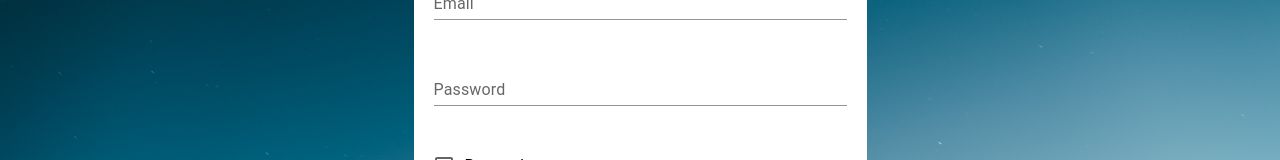
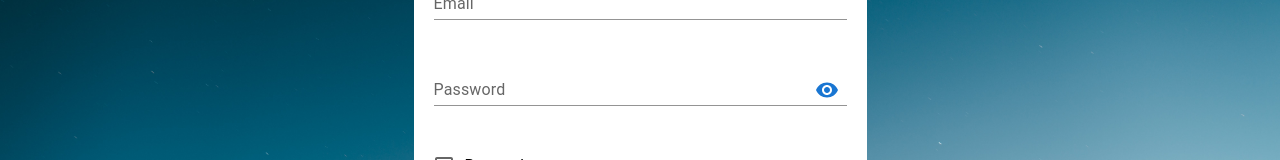
Before and after one commit to Rumata-SL/Learning-cards, a React (Create React App) app: page /#/profile/ in a window 1280 px wide. Shown: the part 235-395 px from the top of the page. Built offline with nearby package versions, Linux system fonts and the light colour scheme.

Commit message:
feat password visibility toggler

```diff
--- a/src/feautures/login/Login.tsx
+++ b/src/feautures/login/Login.tsx
@@ -1,12 +1,13 @@
-import React from 'react';
+import React, {useState} from 'react';
 import {useAppDispatch, useAppSelector} from '../../bll/store';
 import {useFormik} from 'formik';
 import {Link, Navigate} from 'react-router-dom';
 import {loginTC} from './loginReducer';
-import {Checkbox, FormControl, FormControlLabel, Input, InputLabel} from '@mui/material';
+import {Checkbox, FormControl, FormControlLabel, IconButton, Input, InputAdornment, InputLabel} from '@mui/material';
 import styles from './Login.module.css';
 import style from '../recovery/Recovery.module.css';
 import SuperButton from '../../components/testComponent/superComponents/superButton/SuperButton';
+import {Visibility, VisibilityOff} from '@mui/icons-material';
 
 type FormikErrorType = {
     email?: string,
@@ -15,6 +16,8 @@ type FormikErrorType = {
 }
 
 export const Login = () => {
+
+    const [visibleMode, setVisibleMode] = useState<boolean>(false)
 
     const dispatch = useAppDispatch()
 
@@ -50,6 +53,10 @@ export const Login = () => {
         return <Navigate to={'/profile/'}/>
     }
 
+    const onClickHandler = () => {
+        setVisibleMode(!visibleMode)
+    }
+
     return (
         <div className={styles.wrapper}>
             <form onSubmit={formik.handleSubmit} className={styles.formContainer}>
@@ -69,10 +76,21 @@ export const Login = () => {
                     <InputLabel color="primary">Password</InputLabel>
                     <Input
                         id="password"
-                        type="password"
+                        type={visibleMode ? 'text':'password'}
                         placeholder={'password'}
                         color={'primary'}
                         className={style.input}
+                        endAdornment={
+                            <InputAdornment position="end">
+                                <IconButton
+                                    onClick={onClickHandler}
+                                    color={"primary"}
+                                >
+                                    {visibleMode ? <VisibilityOff/> :
+                                        <Visibility/>}
+                                </IconButton>
+                            </InputAdornment>
+                        }
                         {...formik.getFieldProps('password')}
                     />
                 </FormControl>
```
Also changed, not shown: src/feautures/login/loginReducer.ts (+7 -12 lines).
